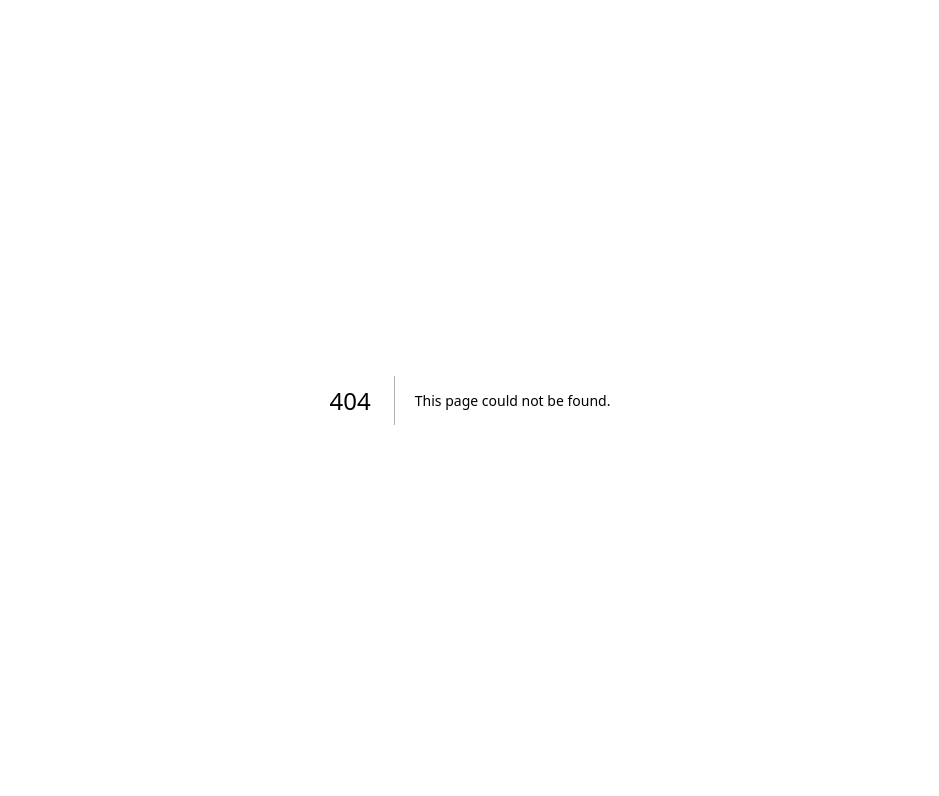
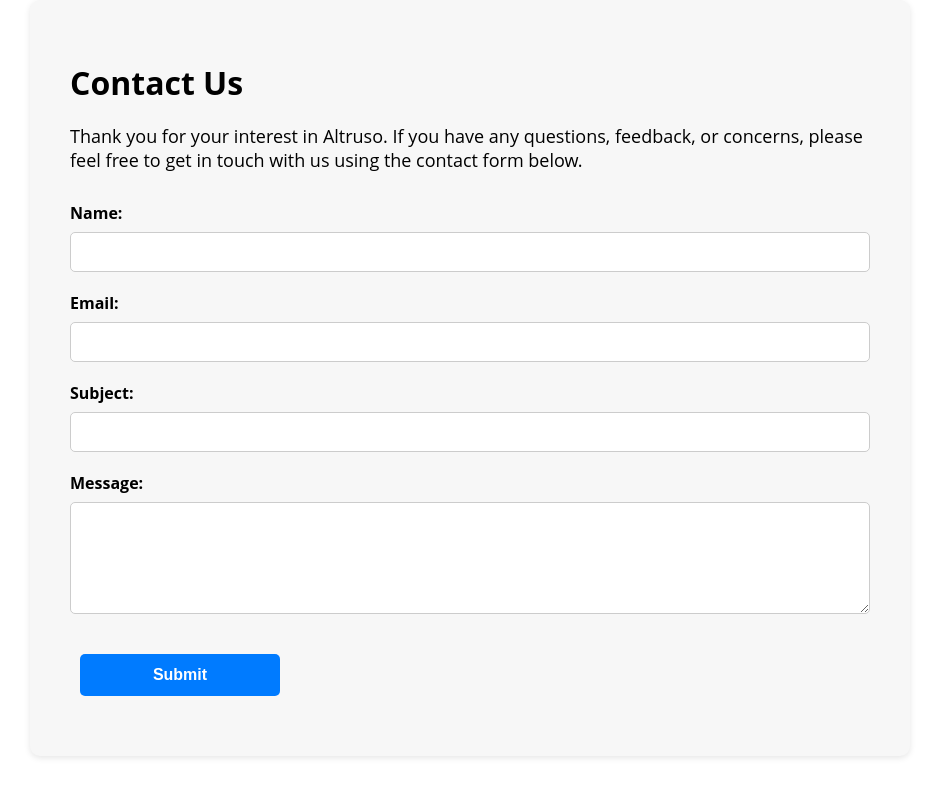
Before and after one commit to Pankajbist/Altruso, a Next.js app in the folder client/: page /Contact in a window 1280 px wide. Before the commit this address had no page. Shown: the top 796 px of the page, without its empty margins (170-1109 px from the left). Built offline with nearby package versions, Linux system fonts and the light colour scheme.

Commit message:
redux added

```diff
--- a/client/package.json
+++ b/client/package.json
@@ -13,6 +13,7 @@
     "@fortawesome/fontawesome-svg-core": "^6.4.0",
     "@fortawesome/free-solid-svg-icons": "^6.4.0",
     "@fortawesome/react-fontawesome": "^0.2.0",
+    "@reduxjs/toolkit": "^1.9.5",
     "antd": "^5.7.2",
     "autoprefixer": "10.4.14",
     "axios": "^1.4.0",
@@ -23,7 +24,9 @@
     "react": "18.2.0",
     "react-dom": "18.2.0",
     "react-icons": "^4.10.1",
+    "react-redux": "^8.1.1",
     "react-router-dom": "^6.14.2",
+    "redux": "^4.2.1",
     "tailwindcss": "3.3.3",
     "yup": "^1.2.0"
   }
--- /dev/null
+++ b/client/src/pages/Contact/index.js
@@ -0,0 +1,40 @@
+import React from 'react';
+
+const ContactUsPage = () => {
+  return (
+    <div className="contact-us-container">
+      <h1>Contact Us</h1>
+      <p className="contact-us-description">
+        Thank you for your interest in Altruso. If you have any questions, feedback,
+        or concerns, please feel free to get in touch with us using the contact form
+        below.
+      </p>
+
+      <form className="contact-form">
+        <div className="form-group">
+          <label htmlFor="name">Name:</label>
+          <input type="text" id="name" name="name" required />
+        </div>
+
+        <div className="form-group">
+          <label htmlFor="email">Email:</label>
+          <input type="email" id="email" name="email" required />
+        </div>
+
+        <div className="form-group">
+          <label htmlFor="subject">Subject:</label>
+          <input type="text" id="subject" name="subject" required />
+        </div>
+
+        <div className="form-group">
+          <label htmlFor="message">Message:</label>
+          <textarea id="message" name="message" rows="5" required></textarea>
+        </div>
+
+        <button type="submit" className="submit-button">Submit</button>
+      </form>
+    </div>
+  );
+};
+
+export default ContactUsPage;
--- a/client/src/pages/_app.js
+++ b/client/src/pages/_app.js
@@ -1,6 +1,11 @@
 import '@/styles/globals.css'
-
-export default function App({ Component, pageProps }) {
-  return <Component {...pageProps} />
+import { Provider } from 'react-redux'
+import store from '../redux/store/index'
+export default function App({ Component, pageProps })
+{
+  return(
+    <Provider store={store}>
+    <Component {...pageProps} />
+    </Provider>
+    )
 }
-// hello there this is test
--- a/client/src/pages/login/index.js
+++ b/client/src/pages/login/index.js
@@ -38,7 +38,7 @@
 
       // For now, just assume login is successful.
       setTimeout(() => {
-        router.push('http://localhost:3000');
+        router.push('http://localhost:3000/Home');
       }, 100);
 
     } catch (error) {
--- a/client/src/pages/register/index.js
+++ b/client/src/pages/register/index.js
@@ -39,7 +39,7 @@
       const data = await res.json();
 
       if (data && res.status === 200) {
-        router.push('/');
+        router.push('http://localhost:3000/Home');
 
         setTimeout(() => {
           msg.info(data.msg);
--- /dev/null
+++ b/client/src/redux/reducerSlice/users.js
@@ -0,0 +1,22 @@
+import { createSlice } from "@reduxjs/toolkit";
+
+export const initialState = {
+    fullName: 'Ram',
+    companyName: '',
+    email: '',
+    isLoggedIn: false,
+    token: '',
+
+};
+const userSlice = createSlice({
+    name: 'users',
+    initialState,
+    reducers: {
+        setUserDetails(state) {
+
+        },
+    },
+})
+
+export const { setUserDetails } = userSlice.actions;
+export default userSlice.reducer;
--- /dev/null
+++ b/client/src/redux/store/index.js
@@ -0,0 +1,11 @@
+import { combineReducers, configureStore } from '@reduxjs/toolkit'
+
+import users from '../reducerSlice/users'
+const reducer = combineReducers({
+    users,
+})
+const store = configureStore({
+    reducer,
+})
+
+export default store;
--- a/client/src/styles/globals.css
+++ b/client/src/styles/globals.css
@@ -54,24 +54,24 @@
   max-width: 350px;
   height: 200px;
 }
-ul.nav-menus{
+ul.nav-menu{
   display: flex;
     -webkit-box-flex: 0;
     flex: 0 0 auto;
-    padding-left: 24px;
-    padding-right: 374px;
+    padding-left: 324px;
+    padding-right: 1674px;
     justify-self: flex-end;
     -webkit-box-pack: end;
     list-style: none;
     font-size: 1.2rem;
 
 }
-ul.nav-menus li{
+ul.nav-menu li{
   align-self: center;
   padding: 0 10px;
   margin-bottom: 0;
 }
-ul.nav-menus li a{
+ul.nav-menu li a{
   color:aqua;
   text-decoration: none;
   font-weight: 500;
@@ -80,8 +80,8 @@
   padding: 10px 12px;
   white-space: nowrap;
 }
-ul.nav-menus li a.active,
-ul.nav-menus li a:hover{
+ul.nav-menu li a.active,
+ul.nav-menu li a:hover{
   color: rgb(0, 0, 0);
   background-color: aqua;
 }
@@ -100,7 +100,7 @@
   color: #fff;
   }
   .content h1{
-
+    color: aqua;
 
   font-size: 50px;
   margin-top: 80px;
@@ -191,7 +191,7 @@
   overflow: hidden;
   padding: 12px 30px;
   background-color: none; /* Default button color */
-  color: #fff; /* Text color */
+  color: #000; /* Text color */
   text-decoration: none;
   transition: background-color 1s ease;
 }
@@ -865,3 +865,66 @@
 .error {
   color: red; /* or any other color you prefer for error messages */
 }
+/* ContactUsPage.css */
+.contact-us-container {
+  max-width: 800px;
+  margin: 0 auto;
+  padding: 40px;
+  background-color: #f7f7f7;
+  border-radius: 10px;
+  box-shadow: 0px 2px 6px rgba(0, 0, 0, 0.1);
+}
+
+.contact-us-container h1 {
+  font-size: 32px;
+  margin-bottom: 20px;
+}
+
+.contact-us-description {
+  font-size: 18px;
+  margin-bottom: 30px;
+}
+
+.contact-form {
+  display: flex;
+  flex-direction: column;
+}
+
+.form-group {
+  display: flex;
+  flex-direction: column;
+  margin-bottom: 20px;
+}
+
+label {
+  font-size: 16px;
+  font-weight: bold;
+  margin-bottom: 8px;
+}
+
+input,
+textarea {
+  padding: 10px;
+  border: 1px solid #ccc;
+  border-radius: 5px;
+  font-size: 16px;
+}
+
+textarea {
+  resize: vertical;
+}
+
+.submit-button {
+  padding: 12px 20px;
+  background-color: #007bff;
+  color: #fff;
+  font-size: 16px;
+  border: none;
+  border-radius: 5px;
+  cursor: pointer;
+  transition: background-color 0.2s ease;
+}
+
+.submit-button:hover {
+  background-color: #0056b3;
+}
```
Also changed, not shown: client/src/components/header.js (+7 -63 lines), client/src/components/home.js (+21 -26 lines), client/src/pages/Home.js (+39 -7 lines), client/src/pages/index.js (+23 -14 lines), 2 other files (tests, documents, lock files or other folders).
